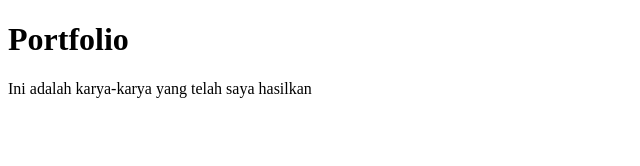
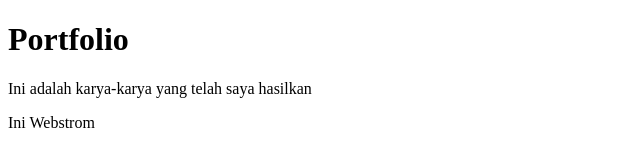
Before and after one commit to dindaputriw/PraktikumGITDinda, a plain HTML site: page portfolio.html in a window 1280 px wide. Shown: the whole page, without its empty margins (0-640 px from the left). Drawn offline with Linux system fonts and the light colour scheme.

Commit message:
Menambahkan paragraf webstrom

```diff
--- a/portfolio.html
+++ b/portfolio.html
@@ -7,5 +7,6 @@
 <body>
 <h1>Portfolio</h1>
 <p>Ini adalah karya-karya yang telah saya hasilkan</p>
+<p>Ini Webstrom</p>
 </body>
 </html>
```
